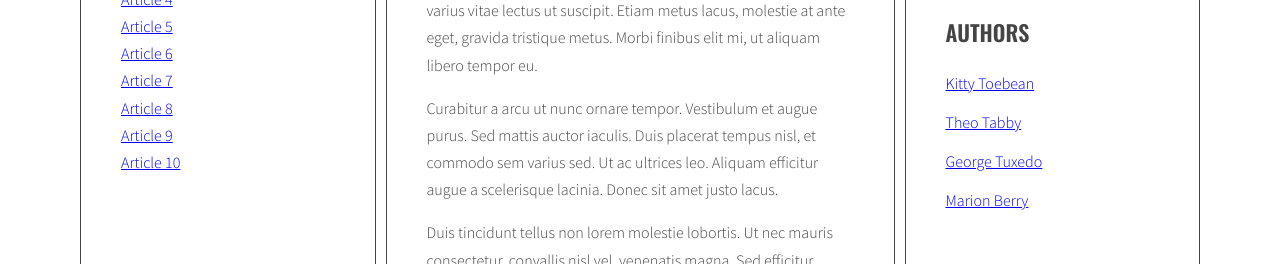
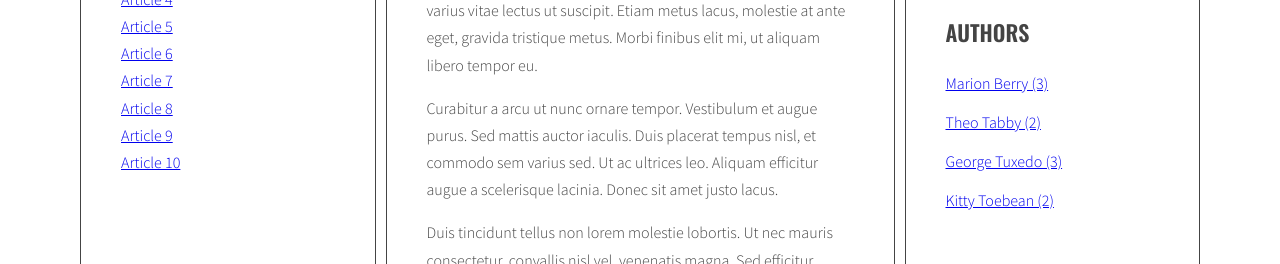
Before and after one commit to N0rgen/javascript-blog, a website: page index.html in a window 1280 px wide. Shown: the part 454-718 px from the top of the page. Drawn offline with nearby package versions, Linux system fonts and the light colour scheme.

Commit message:
add interactive author list

```diff
--- a/index.html
+++ b/index.html
@@ -116,8 +116,6 @@
           <article class="post" id="article-8" data-tags="news design tutorials" data-author="Theo Tabby">
             <h3 class="post-title">Article 8</h3>
             <p class="post-author"></p>
-            <ul class="list list-horizontal">
-            </ul>
             <div class="post-content">
               <p>Praesent quis imperdiet erat. Curabitur tempor sapien a interdum malesuada. Proin libero erat, sagittis a sollicitudin eget, pulvinar nec risus. Cras et suscipit sem.</p>
               <p>Maecenas consequat diam nec sollicitudin congue. Aenean porttitor porttitor quam, condimentum interdum metus congue sed. Donec at nulla ipsum.</p>
@@ -164,26 +162,6 @@
           </ul>
           <h2 class="section-title">Authors</h2>
           <ul class="list authors">
-            <li>
-              <a href="#">
-                <span class="author-name">Kitty Toebean</span>
-              </a>
-            </li>
-            <li>
-              <a href="#">
-                <span class="author-name">Theo Tabby</span>
-              </a>
-            </li>
-            <li>
-              <a href="#">
-                <span class="author-name">George Tuxedo</span>
-              </a>
-            </li>
-            <li>
-              <a href="#">
-                <span class="author-name">Marion Berry</span>
-              </a>
-            </li>
           </ul>
         </aside>
       </main>
--- a/js/script.js
+++ b/js/script.js
@@ -46,7 +46,9 @@ const optArticleSelector = '.post',
   optArticleAuthorSelector = '.post-author',
   optTagsListSelector = '.tags.list',
   optCloudClassCount = 5,
-  optCloudClassPrefix = 'tag-size-';
+  optCloudClassPrefix = 'tag-size-',
+  optAuthorsListSelector = '.list.authors',
+  optAuthorCloudClassPrefix = 'author-size-';
 
 
 function generateTitleLinks(customSelector = ''){
@@ -116,33 +118,24 @@ function calculateTagClass(count, params) {
 function generateTags() {
   /* create a new variable allTags with an empty object */
   let allTags = {};
-
   /* find all articles */
   const articles = document.querySelectorAll(optArticleSelector);
-
   /* START LOOP: for every article: */
   for(let article of articles){
     /* find tags wrapper */
     const articleTags = article.querySelector(optArticleTagsSelector);
-
     /* make html variable with empty string */
     let html = '';
-
     /* get tags from data-tags attribute */
     const tags = article.getAttribute('data-tags');
-
     /* split tags into array */
     const tagsArray = tags.split(' ');
-
     /* START LOOP: for each tag */
     for(let tag of tagsArray){
-
       /* generate HTML of the link */
       const linkHTML = `<li><a href="#tag-${tag}">${tag}</a></li>`;
-
       /* add generated code to html variable */
       html = html + linkHTML;
-
       /* check if this link is NOT already in allTags */
       if(!allTags[tag]){
         /* add generated code to allTags array */
@@ -150,25 +143,17 @@ function generateTags() {
       } else {
         allTags[tag]++;
       }
-
     /* END LOOP: for each tag */
     }
-
     /* insert HTML of all the links into the tags wrapper */
-    articleTags.innerHTML = html
-
+    articleTags.innerHTML = html;
   /* END LOOP: for every article: */
   }
-
   /* find list of tags in right column */
   const tagList = document.querySelector(optTagsListSelector);
-
   const tagsParams = calculateTagsParams(allTags);
-
-
   /* [NEW] create variable for all links HTML code */
   let allTagsHTML = '';
-
   /* [NEW] START LOOP: for each tag in allTags: */
   for(let tag in allTags){
     /* [NEW] generate code of a link and add it to allTagsHTML */
@@ -177,7 +162,6 @@ function generateTags() {
     allTagsHTML += tagLinkHtml;
   }
   /* [NEW] END LOOP: for each tag in allTags: */
-
   /*[NEW] add HTML from allTagsHTML to tagList */
   tagList.innerHTML = allTagsHTML;
 }
@@ -238,17 +222,58 @@ function addClickListenersToTags(){
 
 addClickListenersToTags();
 
+function calculateAuthorParams(authors) {
+  const params = {min: 999999, max: 0};
+
+  for(let author in authors){
+    if(authors[author] > params.max){
+      params.max = authors[author];
+    }
+    if(authors[author] < params.min){
+      params.min = authors[author];
+    }
+  }
+  return params;
+}
+
+function calculateAuthorClass(count, params) {
+  const normalizedCount = count - params.min;
+  const normalizedMax = params.max - params.min;
+  const percentage = normalizedCount / normalizedMax;
+  const classNumber = Math.floor( percentage * (optCloudClassCount -1) +1);
+  return optAuthorCloudClassPrefix + classNumber;
+}
+
 function generateAuthors(){
+  let allAuthors = {};
   const articles = document.querySelectorAll(optArticleSelector);
 
   for (let article of articles){
     const articleAuthor = article.querySelector(optArticleAuthorSelector);
     let html = "";
     const author = article.getAttribute('data-author');
+
     const linkHTML = `<a href="#author-${author}">${author}</a>`;
     html = linkHTML;
+
+    if(!allAuthors[author]){
+      allAuthors[author] = 1;
+    } else {
+      allAuthors[author]++;
+    }
     articleAuthor.innerHTML = html;
   }
+
+  const authorList = document.querySelector(optAuthorsListSelector);
+  const authorParams = calculateAuthorParams(allAuthors);
+  let allAuthorsHTML = '';
+
+  for(let author in allAuthors){
+    const authorClass = calculateAuthorClass(allAuthors[author], authorParams);
+    const authorLinkHtml = `<li><a href="#author-${author}" class="${authorClass}">${author} (${allAuthors[author]})</a></li>`;
+    allAuthorsHTML += authorLinkHtml;
+  }
+  authorList.innerHTML = allAuthorsHTML;
 }
 generateAuthors();
 
```
Also changed, not shown: sass/style.scss (line endings or trailing spaces).
